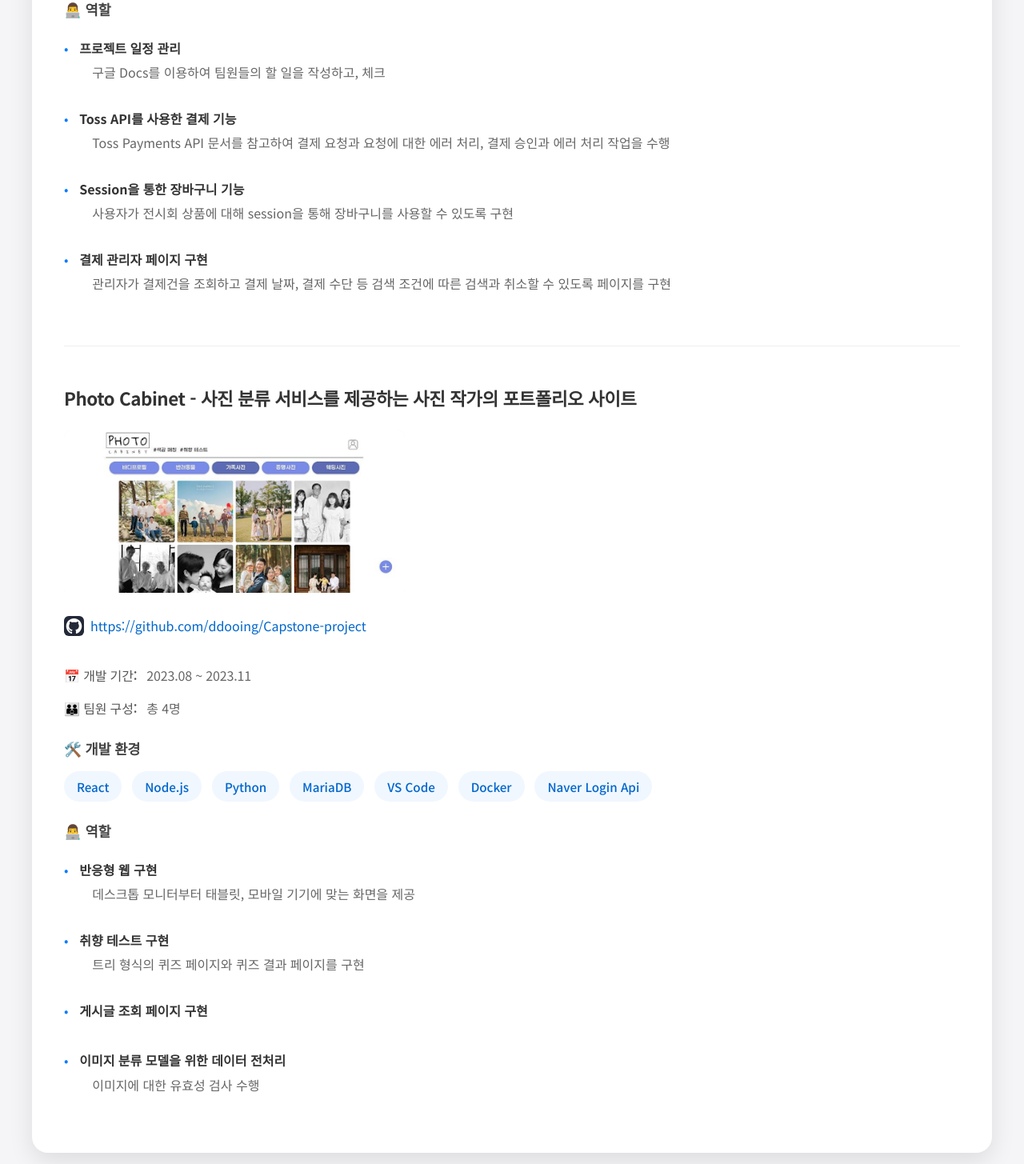
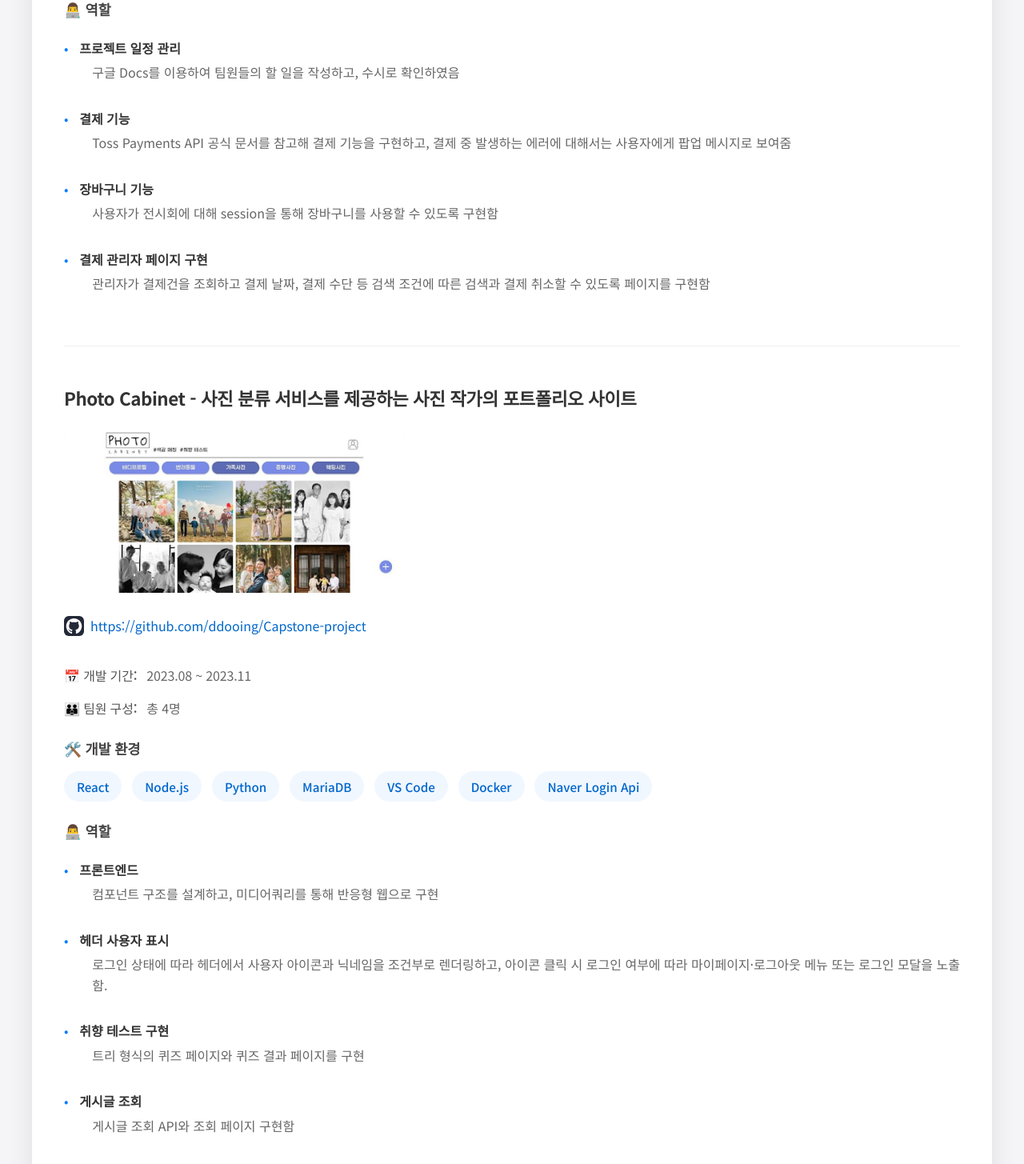
Before and after one commit to ddooing/cursor_portfolio, a Next.js app: page / in a window 1280 px wide. Shown: the part 3320-4775 px from the top of the page at 80% size. Built offline with nearby package versions, Linux system fonts and the light colour scheme.

Commit message:
프로필 사진 크기 수정, 프로젝트 역할 수정

```diff
--- a/src/app/components/project/Project.tsx
+++ b/src/app/components/project/Project.tsx
@@ -31,26 +31,28 @@ const projects = [
     github: 'https://github.com/ddooing/soldesk_artme',
     tech: ['Spring', 'Java', 'Oracle','Eclipse','Docker','Toss Payments Api'],
     roles: [
-      '프로젝트 일정 관리 - 구글 Docs를 이용하여 팀원들의 할 일을 작성하고, 체크',
-      'Toss API를 사용한 결제 기능 - Toss Payments API 문서를 참고하여 결제 요청과 요청에 대한 에러 처리, 결제 승인과 에러 처리 작업을 수행',
-      'Session을 통한 장바구니 기능 - 사용자가 전시회 상품에 대해 session을 통해 장바구니를 사용할 수 있도록 구현',
-      '결제 관리자 페이지 구현 - 관리자가 결제건을 조회하고 결제 날짜, 결제 수단 등 검색 조건에 따른 검색과 취소할 수 있도록 페이지를 구현'
+      '프로젝트 일정 관리 - 구글 Docs를 이용하여 팀원들의 할 일을 작성하고, 수시로 확인하였음',
+      '결제 기능 - Toss Payments API 공식 문서를 참고해 결제 기능을 구현하고, 결제 중 발생하는 에러에 대해서는 사용자에게 팝업 메시지로 보여줌',
+      '장바구니 기능 - 사용자가 전시회에 대해 session을 통해 장바구니를 사용할 수 있도록 구현함',
+      '결제 관리자 페이지 구현 - 관리자가 결제건을 조회하고 결제 날짜, 결제 수단 등 검색 조건에 따른 검색과 결제 취소할 수 있도록 페이지를 구현함'
     ]
   },
   {
     title: 'Photo Cabinet - 사진 분류 서비스를 제공하는 사진 작가의 포트폴리오 사이트',
     image: '/projects/photocabinet.png',
     period: '2023.08 ~ 2023.11',
-    duration: '총 8개월',
+    duration: '총 3개월',
     team: '총 4명',
     contribution: '30%',
     github: 'https://github.com/ddooing/Capstone-project',
     tech: ['React', 'Node.js', 'Python','MariaDB','VS Code','Docker', 'Naver Login Api'],
     roles: [
-      '반응형 웹 구현 - 데스크톱 모니터부터 태블릿, 모바일 기기에 맞는 화면을 제공',
+      '프론트엔드 - 컴포넌트 구조를 설계하고, 미디어쿼리를 통해 반응형 웹으로 구현',
+      '헤더 사용자 표시 - 로그인 상태에 따라 헤더에서 사용자 아이콘과 닉네임을 조건부로 렌더링하고, 아이콘 클릭 시 로그인 여부에 따라 마이페이지·로그아웃 메뉴 또는 로그인 모달을 노출함.',
       '취향 테스트 구현 - 트리 형식의 퀴즈 페이지와 퀴즈 결과 페이지를 구현',
-      '게시글 조회 페이지 구현',
-      '이미지 분류 모델을 위한 데이터 전처리 - 이미지에 대한 유효성 검사 수행'
+      '게시글 조회 - 게시글 조회 API와 조회 페이지 구현함',
+      '테스트 결과 공유 - 테스트 결과를 공유할 수 있도록 링크복사와 KakaoShare API 를 통해 카카오톡 공유 기능을 구현함.',
+
     ]
   }
 ];
--- a/src/app/globals.css
+++ b/src/app/globals.css
@@ -11,7 +11,7 @@ body {
   color: rgb(var(--foreground-rgb));
   background: rgb(var(--background-rgb));
   font-family: var(--font-noto-sans-kr), -apple-system, BlinkMacSystemFont, 'Segoe UI', Roboto, 'Helvetica Neue', Arial, sans-serif;
-}
+  }
 
 * {
   margin: 0;
--- a/src/app/styles.ts
+++ b/src/app/styles.ts
@@ -52,25 +52,25 @@ export const ProfileCard = styled.div`
 `;
 
 export const ProfileSection = styled.div`
-  width: 250px;
+  width: 180px;
   flex-shrink: 0;
   display: flex;
   justify-content: center;
   align-items: center;
 
   @media (max-width: 1024px) {
-    width: 200px;
+    width: 160px;
   }
 
   @media (max-width: 768px) {
     width: 100%;
-    max-width: 250px;
+    max-width: 180px;
   }
 `;
 
 export const ProfileImage = styled.div`
-  width: 250px;
-  height: 300px;
+  width: 180px;
+  height: 240px;
   background-color: #f0f0f0;
   display: flex;
   justify-content: center;
@@ -86,18 +86,18 @@ export const ProfileImage = styled.div`
   }
 
   @media (max-width: 1024px) {
-    width: 200px;
-    height: 240px;
+    width: 160px;
+    height: 213px;
   }
 
   @media (max-width: 768px) {
     width: 100%;
-    max-width: 250px;
-    height: 300px;
+    max-width: 180px;
+    height: 240px;
   }
 
   @media (max-width: 480px) {
-    height: 240px;
+    height: 200px;
   }
 `;
 
```
